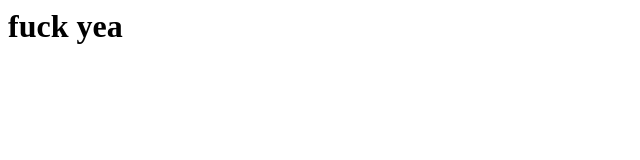
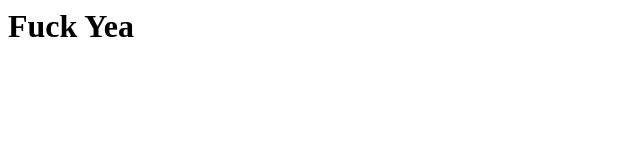
Before and after one commit to adseno/cicd, a plain HTML site: page index.html in a window 1280 px wide. Shown: the full height of the page, 0-640 px from the left. Drawn offline with Linux system fonts and the light colour scheme.

Commit message:
added build

```diff
--- a/index.html
+++ b/index.html
@@ -3,6 +3,6 @@
 <title>hey</title>
 </head>
 <body>
-<h1> fuck yea </h1>
+<h1> Fuck Yea </h1>
 </body>
 </html>
```
